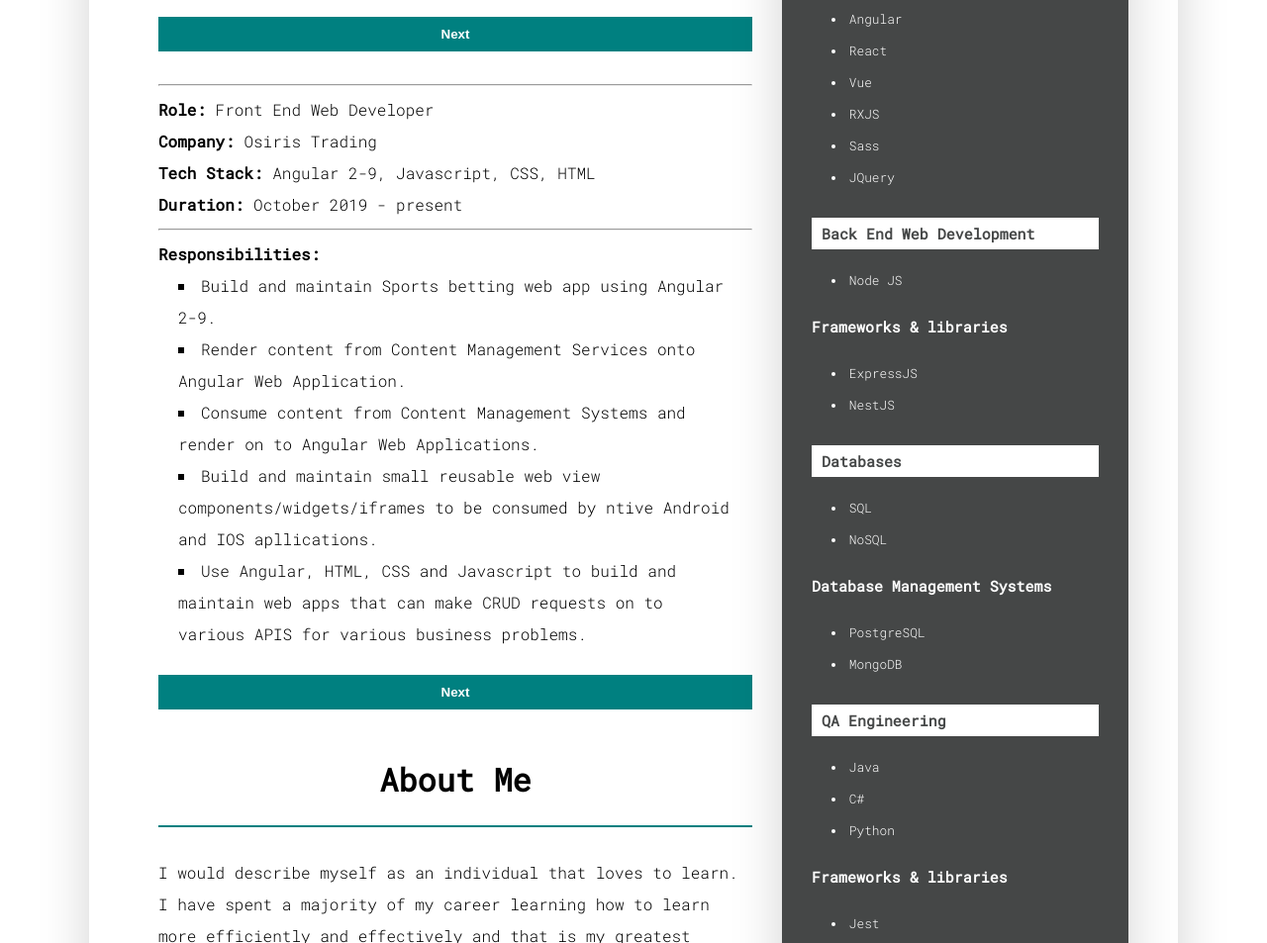
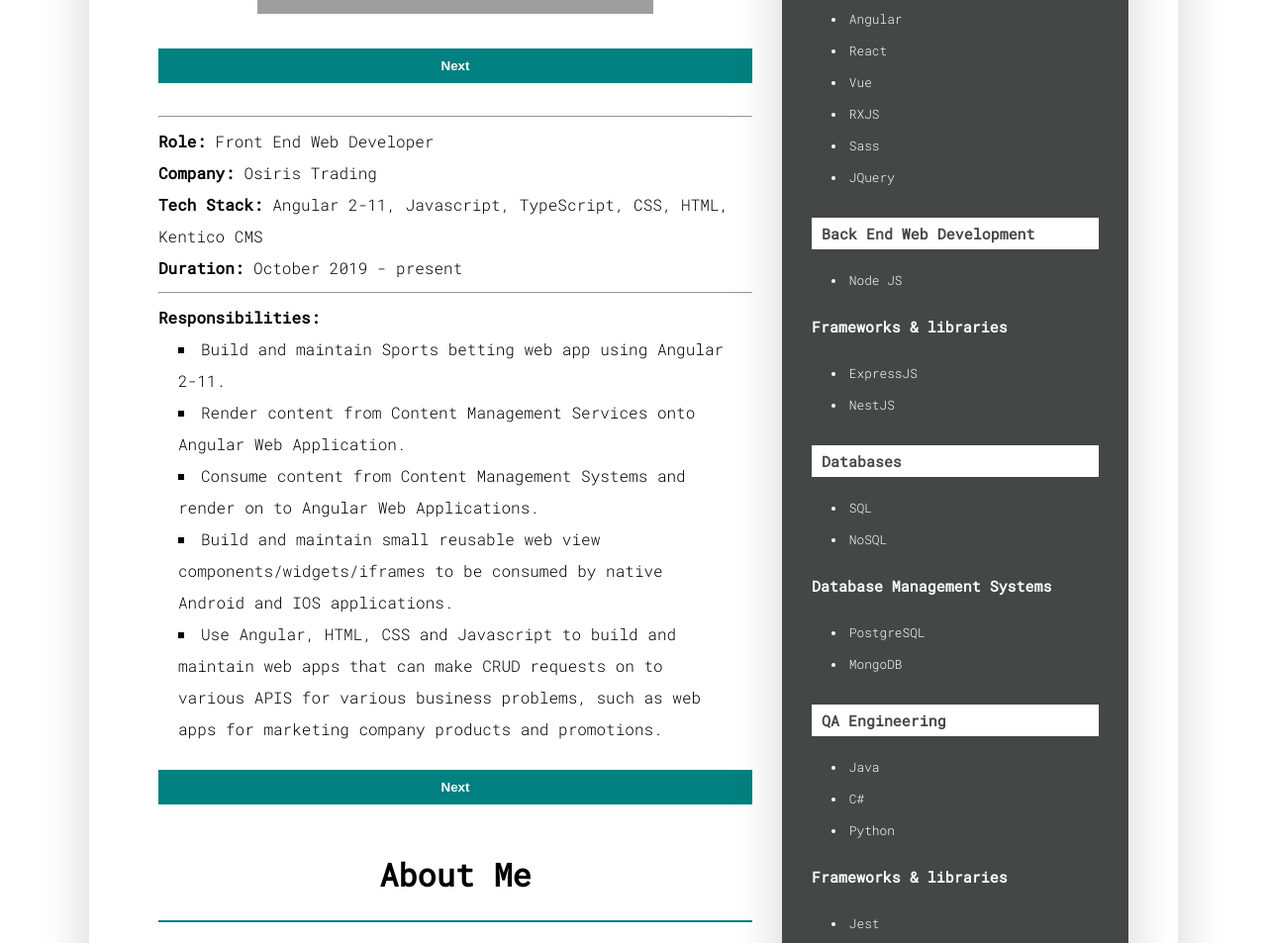
Before and after one commit to Mpilo-Pillz/mtfknd-cv, a website: page index.html in a window 1280 px wide. Shown: the part 848-1801 px from the top of the page at 99% size. Drawn offline with nearby package versions, Linux system fonts and the light colour scheme; grey boxes are pictures that could not be loaded.

Commit message:
updating CV

```diff
--- a/app.js
+++ b/app.js
@@ -8,14 +8,14 @@
   {
     title: "Front End Web Developer",
     company: "Osiris Trading",
-    techstack: "Angular 2-9, Javascript, CSS, HTML",
+    techstack: "Angular 2-11, Javascript, TypeScript, CSS, HTML, Kentico CMS",
     duration: "October 2019 - present",
     image: "https://lh3.googleusercontent.com/ajV2k9dREbiUxhQFeGbifYAfGmsjTIJ14JjQUG75Q_m8xQARalXHdG5zpsAvy-dIV_xXnjVNe40IPo9RYHxdOpWcFxurkIsRRuzo1rHGNuphiXt1yezrM36w1zQ_CL2aXva4HhPY=w2400",
-    bulletpointone: "Build and maintain Sports betting web app using Angular 2-9.",
+    bulletpointone: "Build and maintain Sports betting web app using Angular 2-11.",
     bulletpointtwo: "Render content from Content Management Services onto Angular Web Application.",
     bulletpointthree: "Consume content from Content Management Systems and render on to Angular Web Applications.",
-    bulletpointfour: "Build and maintain small reusable web view components/widgets/iframes to be consumed by ntive Android and IOS apllications.",
-    bulletpointfive: "Use Angular, HTML, CSS and Javascript to build and maintain web apps that can make CRUD requests on to various APIS for various business problems."
+    bulletpointfour: "Build and maintain small reusable web view components/widgets/iframes to be consumed by native Android and IOS applications.",
+    bulletpointfive: "Use Angular, HTML, CSS and Javascript to build and maintain web apps that can make CRUD requests on to various APIS for various business problems, such as web apps for marketing company products and promotions."
   },
   {
     title: "Software Development Engineer in Test",
--- a/index.html
+++ b/index.html
@@ -156,8 +156,9 @@
                     </div>
                     <div class="projects">
                         <span class="portfolio-project"><a href="https://swazi-tunes.web.app/">Swazi Tunes</a></span>
-                        <span class="portfolio-project"><a href="https://clinic-workflow.web.app/">Clinic
-                                Workflow</a></span>
+                        <span class="portfolio-project"><a href="https://clinic-workflow.web.app/">Clinic Workflow</a></span>
+                        <br>
+                        <span class="portfolio-project"><a href="https://mpilo-pillz.github.io/osiris-ng-test/">Random User Generator</a></span>
                     </div>
                 </section>
 
```
